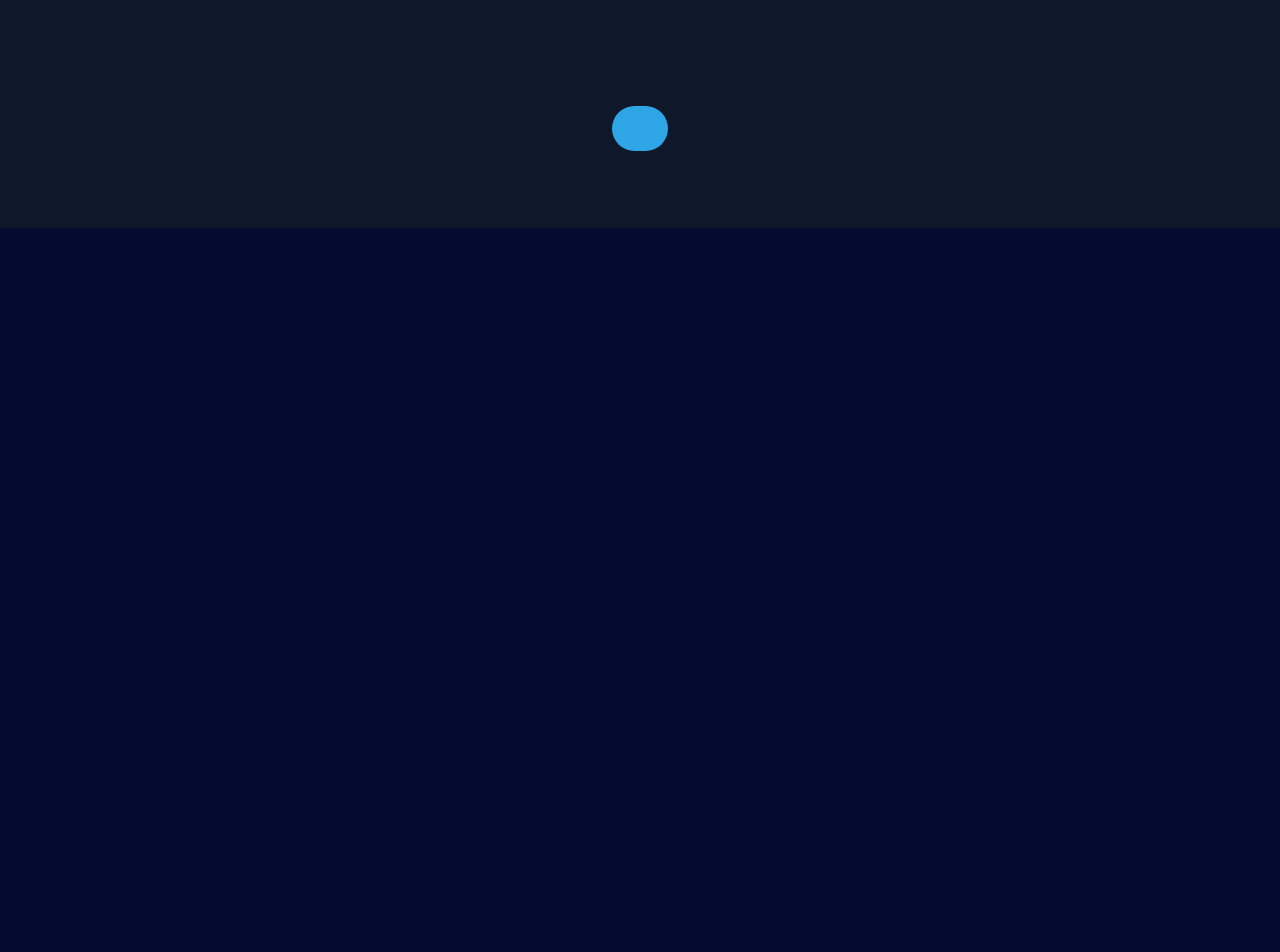
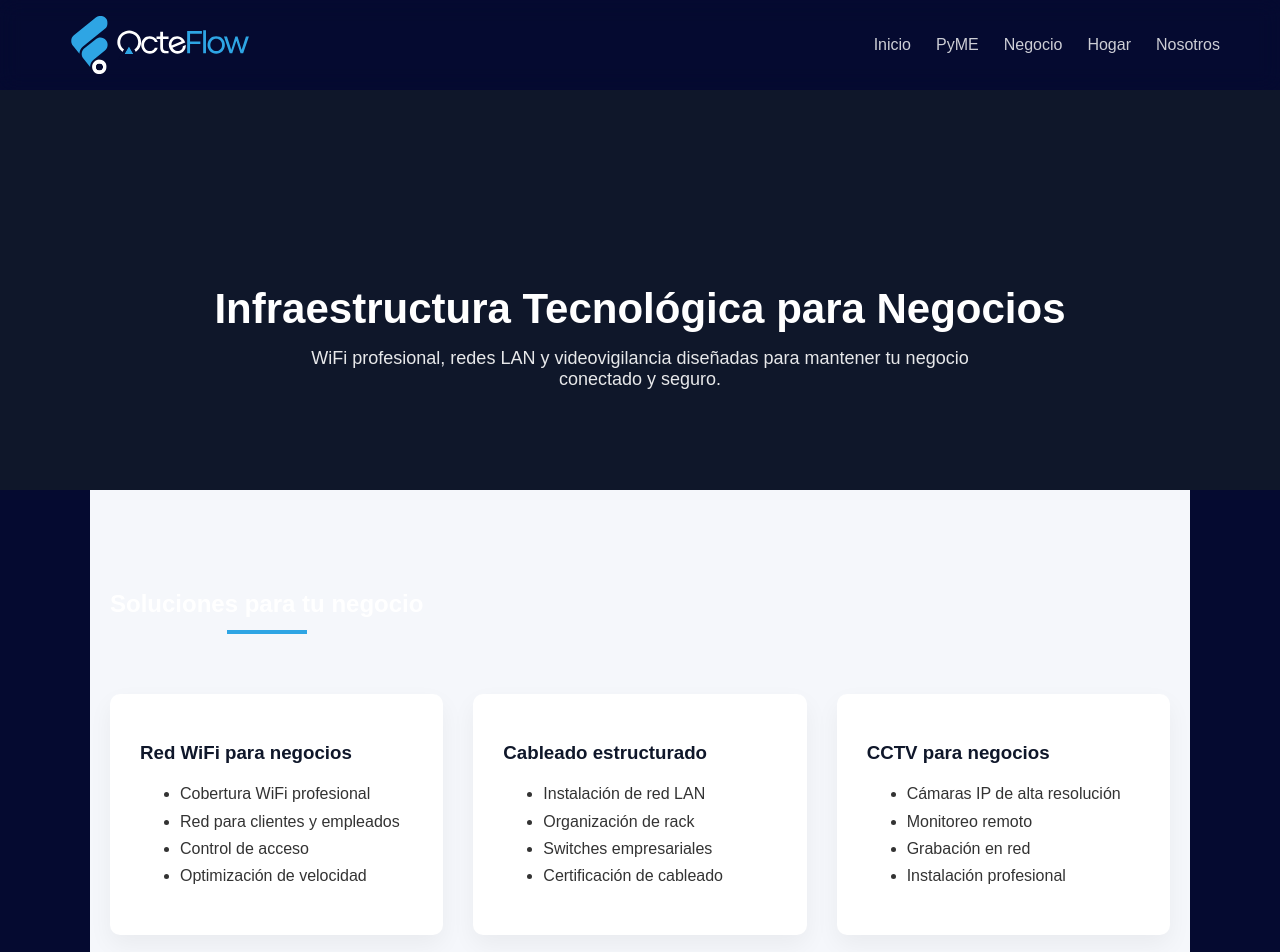
Before and after one commit to OcteFlow/octeflow-site, a Next.js app: page /negocio in a window 1280 px wide. Shown: the top 952 px of the page. Before the commit the page ends 800 px from the top, so only its background shows below. Built offline with nearby package versions, Linux system fonts and the light colour scheme.

Commit message:
Update negocio.js

```diff
--- a/pages/negocio.js
+++ b/pages/negocio.js
@@ -1,22 +1,69 @@
-export default function CTASection({ title, text, button }) {
+import Head from "next/head";
+import HeaderPages from "../components/HeaderPages";
+import Footer from "../components/Footer";
+import CatalogSection from "../components/CatalogSection";
+import CTASection from "../components/CTASection";
+
+export default function Negocio() {
+
+  const servicios = [
+    {
+      title: "Red WiFi para negocios",
+      list: [
+        "Cobertura WiFi profesional",
+        "Red para clientes y empleados",
+        "Control de acceso",
+        "Optimización de velocidad"
+      ]
+    },
+    {
+      title: "Cableado estructurado",
+      list: [
+        "Instalación de red LAN",
+        "Organización de rack",
+        "Switches empresariales",
+        "Certificación de cableado"
+      ]
+    },
+    {
+      title: "CCTV para negocios",
+      list: [
+        "Cámaras IP de alta resolución",
+        "Monitoreo remoto",
+        "Grabación en red",
+        "Instalación profesional"
+      ]
+    }
+  ];
+
   return (
+    <>
+      <HeaderPages />
 
-    <section className="cta-section">
+      <Head>
+        <title>Soluciones de Red para Negocios | OcteFlow</title>
+      </Head>
 
-      <h2>{title}</h2>
+      <section className="page-hero">
+        <h1>Infraestructura Tecnológica para Negocios</h1>
+        <p>
+          WiFi profesional, redes LAN y videovigilancia diseñadas para
+          mantener tu negocio conectado y seguro.
+        </p>
+      </section>
 
-      <p>{text}</p>
+      <CatalogSection
+        title="Soluciones para tu negocio"
+        items={servicios}
+      />
 
-      <a
-        href="https://wa.me/5214421396305"
-        target="_blank"
-        rel="noopener noreferrer"
-        className="cta-btn"
-      >
-        {button}
-      </a>
+      <CTASection
+        title="Mejora la conectividad de tu negocio"
+        text="Podemos evaluar tu red actual y proponerte una solución profesional."
+        button="Solicitar asesoría"
+      />
 
-    </section>
-
+      <Footer />
+    </>
   );
 }
```
